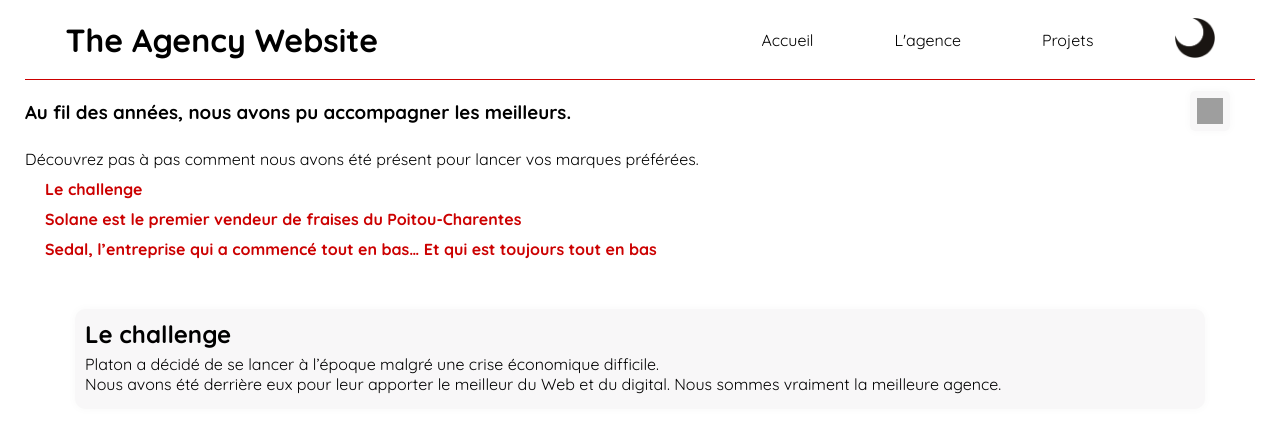
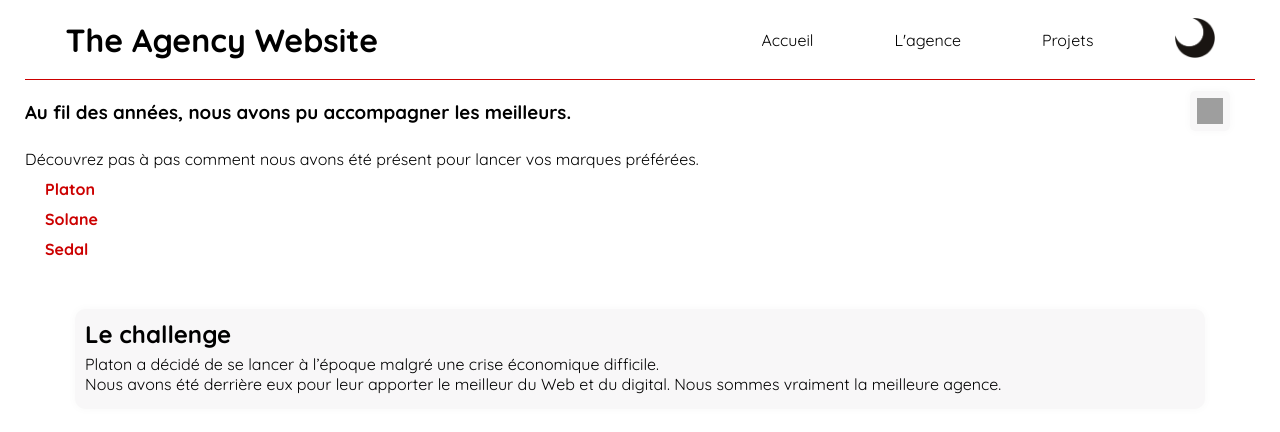
Before and after one commit to Mtwod/thpnext_w06d3_agency_website, a React (Create React App) app: page /works/platon-study-case in a window 1280 px wide. Shown: the top 432 px of the page. Built offline with nearby package versions, Linux system fonts and the light colour scheme; grey boxes are pictures that could not be loaded.

Commit message:
Fix display client's name for list element

```diff
--- a/src/components/ClientListElement/index.jsx
+++ b/src/components/ClientListElement/index.jsx
@@ -6,7 +6,7 @@ const ClientListElement = () => (
   <ul className="ClientListElement">
     { studyCases.map((studyCase) => (
       <li className="ClientListElement__element" key={studyCase.slug}>
-        <Link to={`/works/${studyCase.slug}`} className="ClientListElement__element__link">{studyCase.title}</Link>
+        <Link to={`/works/${studyCase.slug}`} className="ClientListElement__element__link">{studyCase.author}</Link>
       </li>
     )) }
   </ul>
```
